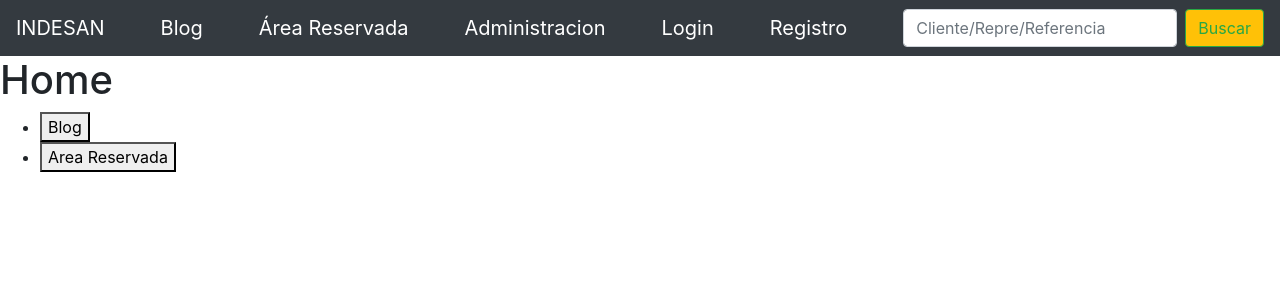
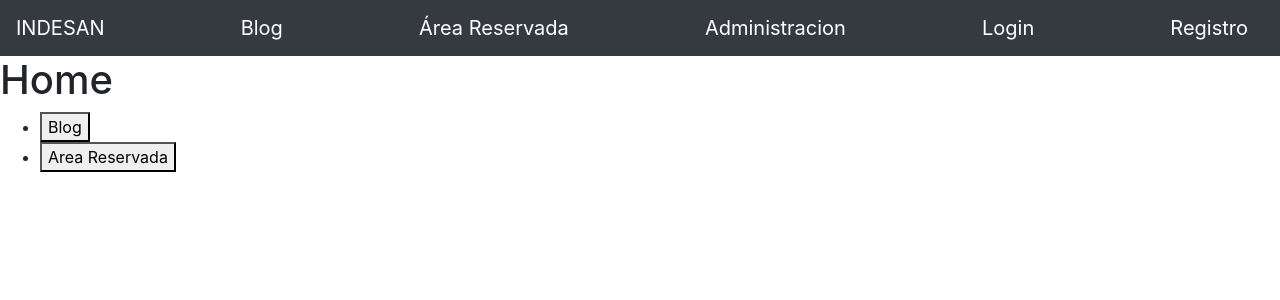
Before and after one commit to Luix70/vidly, a React (Create React App) app: page / in a window 1280 px wide. Shown: the top 300 px of the page. Built offline with nearby package versions, Linux system fonts and the light colour scheme.

Commit message:
Recuperacion datos Token

```diff
--- a/package.json
+++ b/package.json
@@ -8,6 +8,7 @@
     "axios": "^0.19.0",
     "bootstrap": "^4.3.1",
     "font-awesome": "^4.7.0",
+    "jwt-decode": "^2.2.0",
     "lodash": "^4.17.15",
     "pdf-viewer-reactjs": "^1.0.5",
     "prop-types": "^15.7.2",
--- a/src/App.js
+++ b/src/App.js
@@ -10,17 +10,26 @@ import LoginForm from "./components/loginForm";
 import RegisterForm from "./components/registerForm";
 import Scans from "./components/scans";
 import { ToastContainer } from "react-toastify";
+import jwtDecode from "jwt-decode";
 import "./App.css";
 import "react-toastify/dist/ReactToastify.css";
 
 class App extends Component {
+  state = {};
+  componentDidMount() {
+    try {
+      const jwt = sessionStorage.getItem("apiToken");
+      const payload = jwtDecode(jwt);
+      this.setState({ NombreUsuario: payload.NombreUsuario });
+    } catch (error) {}
+  }
   render() {
     const rutaBlog = props => <Blog user="Luis" {...props} />;
 
     return (
       <main>
         <ToastContainer />
-        <NavBar />
+        <NavBar NombreUsuario={this.state.NombreUsuario} />
         <div className="content">
           <Switch>
             <Route path="/ar" component={AreaReservada} />
--- a/src/components/loginForm.jsx
+++ b/src/components/loginForm.jsx
@@ -34,7 +34,7 @@ class LoginForm extends Form {
     sessionStorage.removeItem("cachedData");
     sessionStorage.removeItem("apiToken");
     sessionStorage.setItem("apiToken", token);
-    this.props.history.replace("/ar");
+    window.location = "/ar";
   };
 
   render() {
--- a/src/components/navBar.jsx
+++ b/src/components/navBar.jsx
@@ -2,6 +2,8 @@ import React, { Component } from "react";
 import { Link } from "react-router-dom";
 class NavBar extends Component {
   render() {
+    console.log(this.props);
+    const { NombreUsuario } = this.props;
     return (
       <nav className="navbar navbar-dark bg-dark">
         <Link className="navbar-brand" to="/">
@@ -18,6 +20,8 @@ class NavBar extends Component {
         <Link className="navbar-brand" to="/dashboard">
           Administracion
         </Link>
+        {!NombreUsuario && (
+          <React.Fragment>
             <Link className="navbar-brand" to="/login">
               Login
             </Link>
@@ -25,21 +29,20 @@ class NavBar extends Component {
             <Link className="navbar-brand" to="/registro">
               Registro
             </Link>
+          </React.Fragment>
+        )}
 
-        <form className="form-inline">
-          <input
-            className="form-control mr-sm-2 "
-            type="search"
-            placeholder="Cliente/Repre/Referencia"
-            aria-label="Buscar"
-          />
-          <button
-            className="btn btn-outline-success my-2 my-sm-0 bg-warning"
-            type="submit"
-          >
-            Buscar
-          </button>
-        </form>
+        {NombreUsuario && (
+          <React.Fragment>
+            <Link className="navbar-brand" to="/perfil">
+              {NombreUsuario}
+            </Link>
+
+            <Link className="navbar-brand" to="/logout">
+              Logout
+            </Link>
+          </React.Fragment>
+        )}
       </nav>
     );
   }
```
Also changed, not shown: 1 other file (tests, documents, lock files or other folders). Lines whose indentation alone changed are shown as unchanged.
